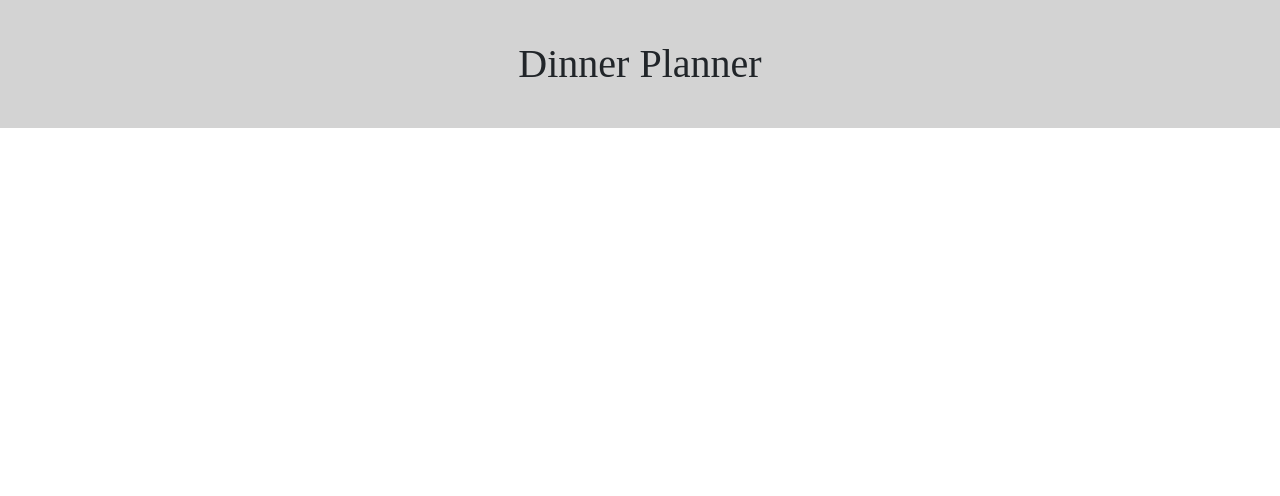
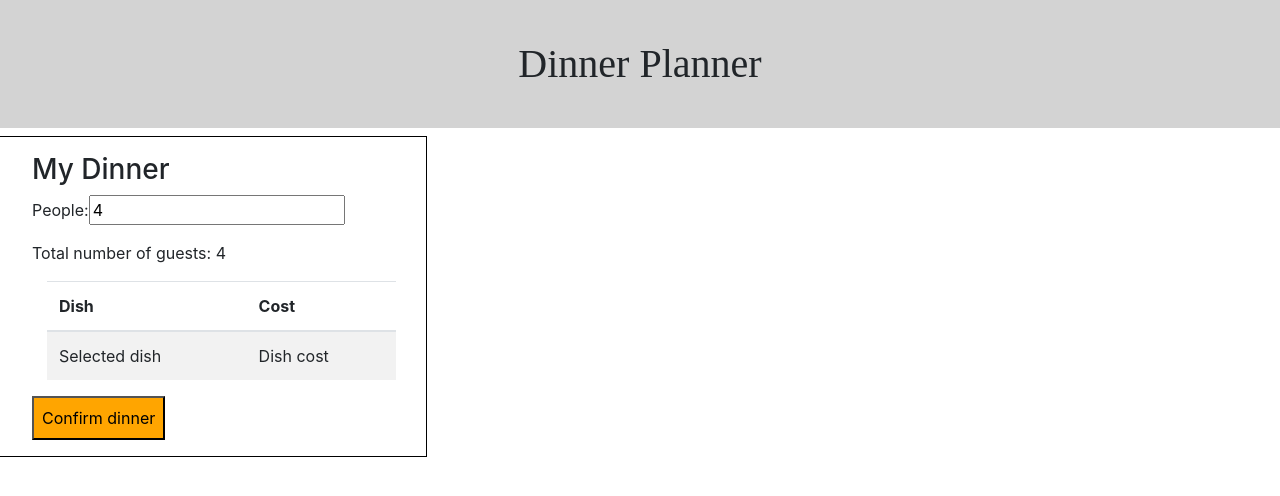
Before and after one commit to lisandlop/Dinner-Planner, a React (Create React App) app: page /details in a window 1280 px wide. Shown: the top 496 px of the page. Built offline with nearby package versions, Linux system fonts and the light colour scheme.

Commit message:
Creating general structure: created dish details

```diff
--- a/src/App.js
+++ b/src/App.js
@@ -3,6 +3,7 @@ import { Route } from "react-router-dom";
 import Welcome from "./Welcome/Welcome";
 import modelInstance from "./data/DinnerModel";
 import SelectDish from "./SelectDish/SelectDish";
+import DishDetails from "./DishDetails/DishDetails";
 import "./App.css";
 
 class App extends Component {
@@ -19,6 +20,7 @@ class App extends Component {
       <div className="App">
         <header className="App-header">
           <h1 className="App-title">{this.state.title}</h1>
+        </header>
 
         {/* We rended diffrent component based on the path */}
         <Route exact path="/" component={Welcome} />
@@ -26,7 +28,10 @@ class App extends Component {
           path="/search"
           render={() => <SelectDish model={modelInstance} />}
         />
-        </header>
+        <Route
+          path="/details"
+          render={() => <DishDetails model={modelInstance} />}
+        />
       </div>
     );
   }
--- /dev/null
+++ b/src/DishDetails/DishDetails.js
@@ -0,0 +1,32 @@
+import React, { Component } from "react";
+// import { Link } from "react-router-dom";
+// import modelInstance from "../data/DinnerModel";
+import Sidebar from "../Sidebar/Sidebar";
+import Row from 'react-bootstrap/Row';
+import Col from 'react-bootstrap/Col';
+
+import "./DishDetails.css";
+
+class Details extends Component {
+    constructor(props) {
+        super(props);
+        this.state = {
+        numberOfGuests: this.props.model.getNumberOfGuests()
+      };
+    }
+
+    render() {
+        return (
+            <div className="Details">
+                <Row>
+                    <Col sx={3}>
+                        <Sidebar model={this.props.model} />
+                    </Col>
+                </Row>
+            </div>
+        );
+    }
+
+}
+
+export default Details;
--- a/src/Dishes/Dishes.css
+++ b/src/Dishes/Dishes.css
@@ -0,0 +1,4 @@
+.Dishes {
+    padding-left: 2em;
+    padding-top: 1em;
+}
--- a/src/SelectDish/SelectDish.js
+++ b/src/SelectDish/SelectDish.js
@@ -1,5 +1,5 @@
 import React, { Component } from "react";
-import Col from 'react-bootstrap/Col';
+// import Col from 'react-bootstrap/Col';
 import Row from 'react-bootstrap/Row';
 import Sidebar from "../Sidebar/Sidebar";
 import Dishes from "../Dishes/Dishes";
@@ -13,13 +13,9 @@ class SelectDish extends Component {
 
         {/* We pass the model as property to the Sidebar component */}
         <Row>
-          <Col sx={3}>
-            <Sidebar model={this.props.model} />
-          </Col>
+          <Sidebar model={this.props.model} />
           {/* Kanske göra en component för search-bar osv?*/}
-          <Col sx={9}>
-            <Dishes />
-          </Col>
+          <Dishes />
         </Row>
 
       </div>
--- a/src/Sidebar/Sidebar.css
+++ b/src/Sidebar/Sidebar.css
@@ -1,5 +1,17 @@
 .Sidebar {
     padding: 1em;
     padding-left: 2em;
-    border: 1px solid black;
+    border-top: 1px solid black;
+    border-right: 1px solid black;
+    border-bottom: 1px solid black;
 }
+
+    #SidebarColumn {
+        padding-left: 2em;
+    }
+
+    #confirmButton {
+        align-content: center;
+        background-color: orange;
+        padding: 0.5em;
+    }
--- a/src/Sidebar/Sidebar.js
+++ b/src/Sidebar/Sidebar.js
@@ -1,7 +1,9 @@
 import React, { Component } from "react";
+import Row from 'react-bootstrap/Row';
 import Col from 'react-bootstrap/Col';
-import Row from 'react-bootstrap/Row';
 import Table from 'react-bootstrap/Table';
+import { Link } from "react-router-dom";
+
 
 import "./Sidebar.css";
 
@@ -43,7 +45,9 @@ class Sidebar extends Component {
 
   render() {
     return (
-      <div className="Sidebar">
+      <div className="Sidebar col-md-4">
+
+        <Col id="SidebarColumn">
           <Row>
             <h3>My Dinner</h3>
           </Row>
@@ -77,7 +81,12 @@ class Sidebar extends Component {
               </tr>
             </tbody>
           </Table>
-
+          <Row>
+            <Link to="/details">
+              <button hover id="confirmButton">Confirm dinner</button>
+            </Link>
+          </Row>
+        </Col>
 
       </div>
     );
--- a/src/data/DinnerModel.js
+++ b/src/data/DinnerModel.js
@@ -25,8 +25,10 @@ class DinnerModel extends ObservableModel {
    * @param {number} num
    */
   setNumberOfGuests(num) {
-    this._numberOfGuests = num;
-    this.notifyObservers();
+    if (num >= 1) {
+      this._numberOfGuests = num;
+      this.notifyObservers('numberOfGuests');
+    }
   }
 
   // API methods
```
Also changed, not shown: src/ConfirmHeader/ConfirmHeader.js (added, +24 -0 lines), src/Details/Details.js (added), src/DishDetails/DishDetails.css (added), 1 other file (tests, documents, lock files or other folders). Lines whose indentation alone changed are shown as unchanged.
